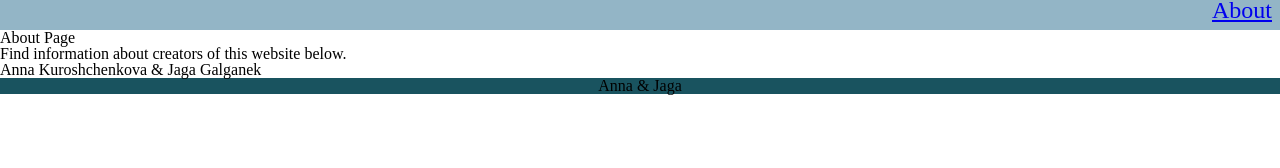
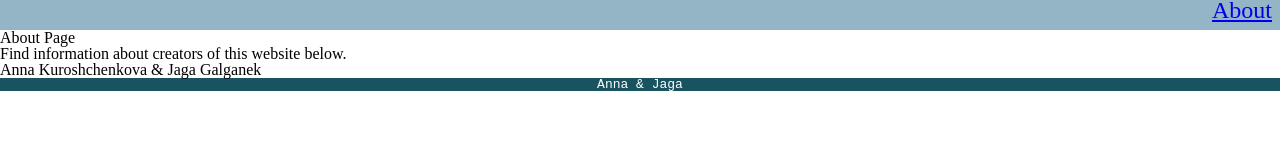
Before and after one commit to annettekk/can-of-books, a React (Create React App) app in the folder client/: page /about in a window 1280 px wide. Shown: the part 114-282 px from the top of the page. Built offline with nearby package versions, Linux system fonts and the light colour scheme.

Commit message:
css attmept3 - page doesnt respose straightaway when saved

```diff
--- a/client/src/Components/Footer/Footer.css
+++ b/client/src/Components/Footer/Footer.css
@@ -1,6 +1,7 @@
 footer {
   margin: auto;
   text-align: center;
-  color: black;
+  color: white;
   background-color: #19535f;
+  font-family: monospace;
 }
```
